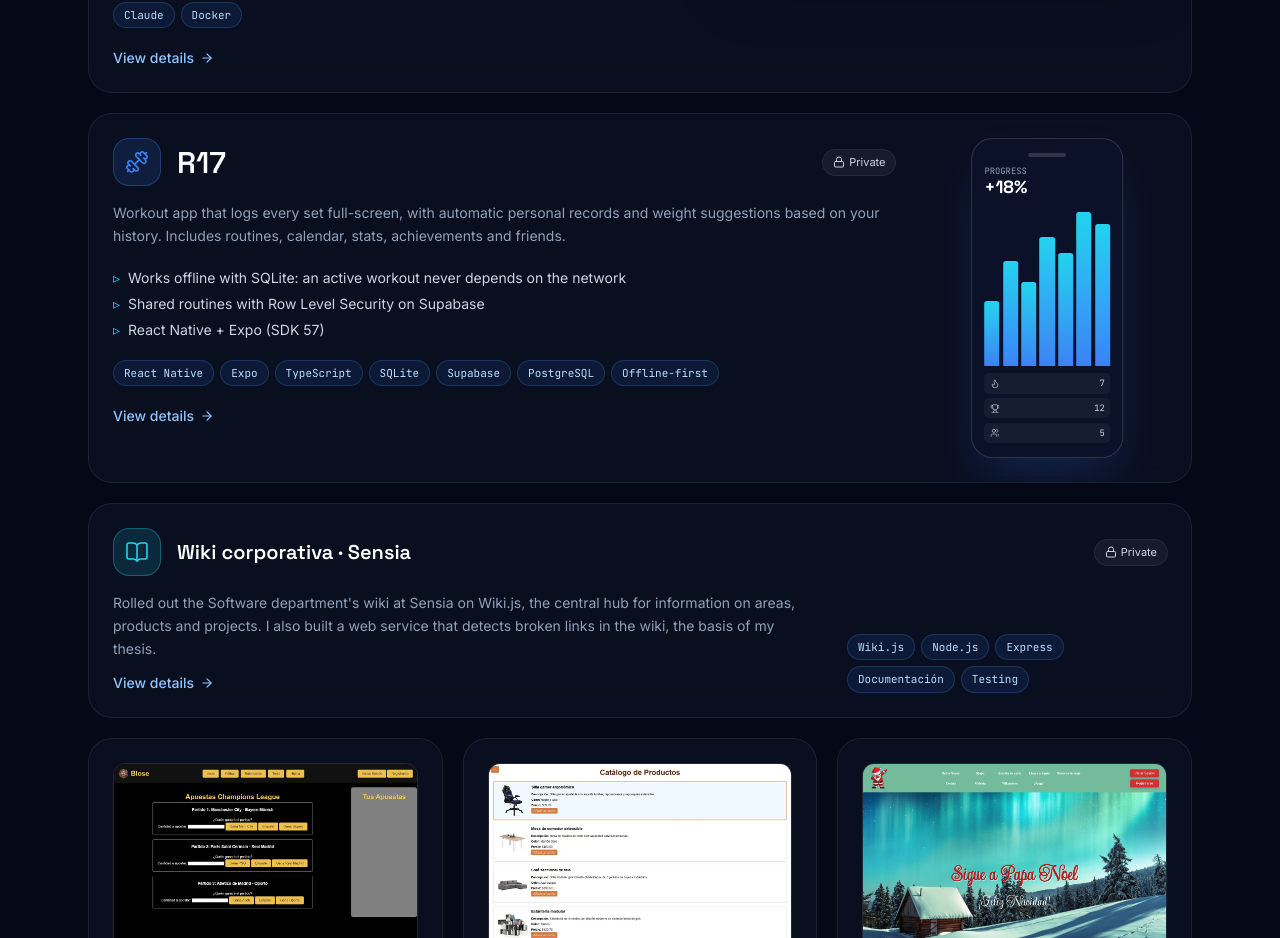
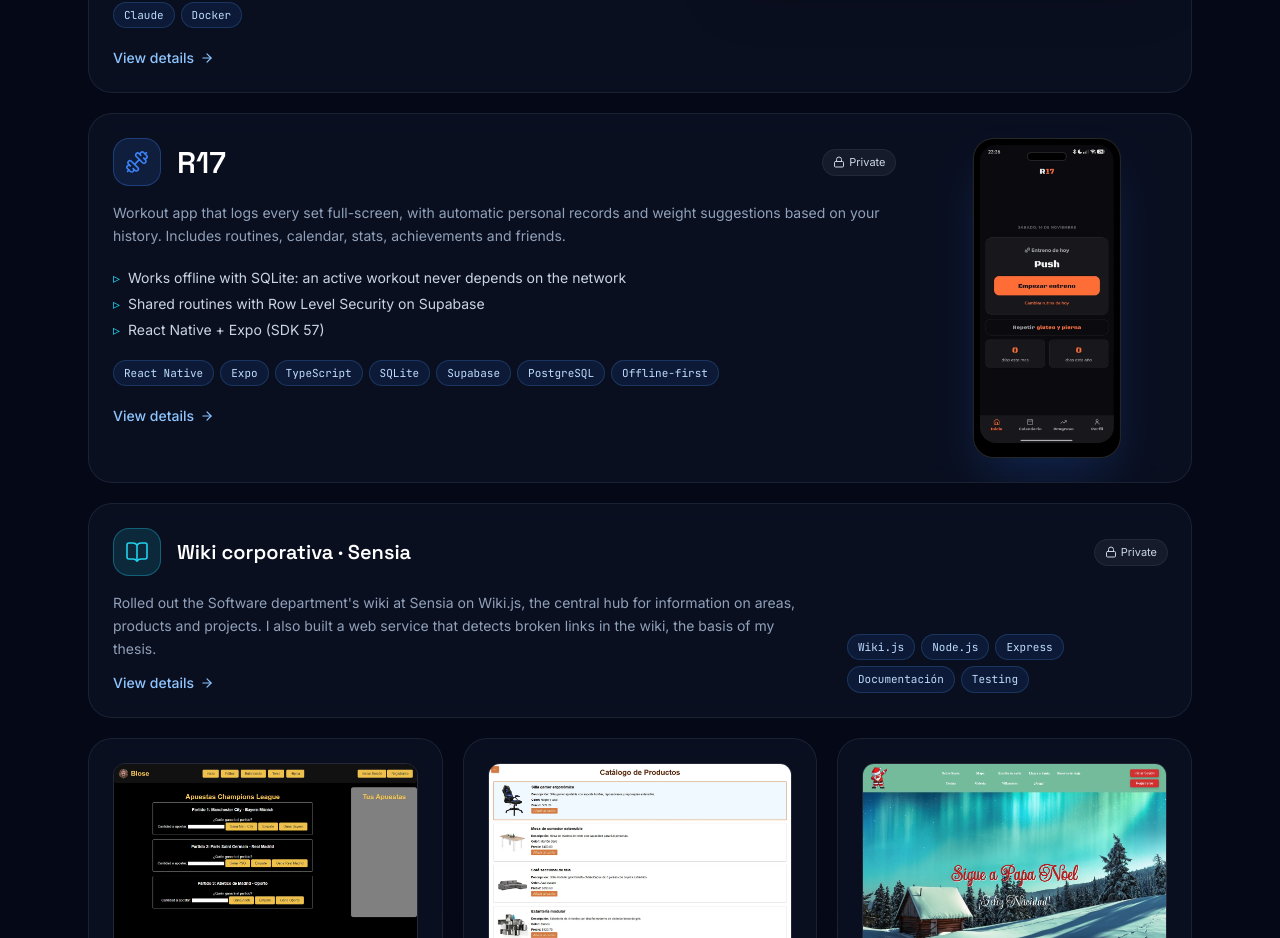
Before and after one commit to marcosrdiaz/marcosrdiaz.github.io, a React (Vite) app: page / in a window 1280 px wide. Shown: the part 4620-5558 px from the top of the page. Built offline with nearby package versions, Linux system fonts and the light colour scheme.

Commit message:
R17: captura real de la app dentro del movil de la tarjeta (marco con la proporcion de la captura)
Co-Authored-By: Claude Sonnet 5.5 <noreply@anthropic.com>

```diff
--- a/src/components/ProjectModal.tsx
+++ b/src/components/ProjectModal.tsx
@@ -89,7 +89,7 @@ export default function ProjectModal({ p, onClose }: { p: Project; onClose: () =
           {p.images && (
             <section>
               <h4 className={h}>{t(ui.projects.gallery)}</h4>
-              <div className="mt-3 space-y-3">{p.images.map(img => <Shot key={img.src} img={img} />)}</div>
+              <div className="mt-3 space-y-3">{p.images.map(img => <Shot key={img.src} img={img} className={img.phone ? 'mx-auto max-w-[15rem]' : ''} />)}</div>
             </section>
           )}
         </div>
--- a/src/components/Projects.tsx
+++ b/src/components/Projects.tsx
@@ -1,4 +1,4 @@
-import { ArrowRight, Flame, Lock, Trophy, Users } from 'lucide-react'
+import { ArrowRight, Lock } from 'lucide-react'
 import { lazy, Suspense, useRef, useState, type MouseEvent, type ReactNode } from 'react'
 import { AnimatePresence, motion, useMotionTemplate, useMotionValue, useSpring } from 'motion/react'
 import { profile, projects, ui, type Project, type ProjectImage } from '../data'
@@ -9,43 +9,33 @@ import { Section, Tag } from './ui'
 // The detail dialog is only fetched the first time a card is opened
 const ProjectModal = lazy(() => import('./ProjectModal'))
 
+/** Space between the phone frame and its screen, as a fraction of the frame width. */
+const BEZEL = 0.025
+
 /**
- * Mini animated "stats" visual: placeholder for a feature card until it has real screenshots (see `images` in data.ts).
- * It keeps a 9:19 phone ratio and sizes everything in `em` relative to its own width (6.2cqw), so it scales
- * proportionally: normal size on mobile, full card height (within the card padding) from `lg`.
+ * Phone frame around a portrait screenshot. The frame ratio is derived from the image (screen + bezel), so the
+ * screenshot is never cropped or stretched. Normal size on mobile; from `lg` it fills the card height (the
+ * card padding stays as margin) and its width follows from the ratio.
  */
-function PhoneMock() {
-  const bars = [40, 65, 52, 80, 70, 95, 88]
+function PhoneMock({ img }: { img: ProjectImage }) {
+  const { t } = useLang()
+  const ratio = 1 / ((1 - 2 * BEZEL) * (img.height / img.width) + 2 * BEZEL)
   return (
     <div
-      aria-hidden
-      className="relative mx-auto aspect-[9/19] w-36 shrink-0 rounded-[14%/6.6%] border border-white/15 bg-ink-2 shadow-2xl shadow-blue-500/20 [container-type:inline-size] lg:absolute lg:inset-y-0 lg:left-1/2 lg:mx-0 lg:w-auto lg:-translate-x-1/2"
+      className="relative mx-auto w-36 shrink-0 rounded-[14%/6.5%] border border-white/15 bg-black shadow-2xl shadow-blue-500/20 [container-type:inline-size] lg:absolute lg:inset-y-0 lg:left-1/2 lg:mx-0 lg:w-auto lg:-translate-x-1/2"
+      style={{ aspectRatio: String(ratio), padding: `${BEZEL * 100}%` }}
     >
-      <div className="flex h-full flex-col" style={{ fontSize: '6.2cqw', padding: '1.5em 1.3em' }}>
-        <div className="mx-auto rounded-full bg-white/15" style={{ height: '0.4em', width: '4.2em', marginBottom: '1em' }} />
-        <p className="font-mono text-slate-400" style={{ fontSize: '0.95em', lineHeight: 1.2 }}>PROGRESS</p>
-        <p className="font-display font-bold text-white" style={{ fontSize: '1.9em', lineHeight: 1.15 }}>+18%</p>
-        <div className="flex min-h-0 flex-1 items-end" style={{ margin: '0.8em 0', gap: '0.35em' }}>
-          {bars.map((b, i) => (
-            <motion.span
-              key={i}
-              initial={{ height: 0 }}
-              whileInView={{ height: `${b}%` }}
-              viewport={{ once: true }}
-              transition={{ delay: 0.3 + i * 0.07, type: 'spring', stiffness: 120, damping: 14 }}
-              className="flex-1 bg-gradient-to-t from-brand to-brand-2"
-              style={{ borderRadius: '0.3em 0.3em 0 0' }}
-            />
-          ))}
-        </div>
-        <div className="grid" style={{ gap: '0.5em' }}>
-          {([[Flame, '7'], [Trophy, '12'], [Users, '5']] as const).map(([I, n]) => (
-            <div key={n} className="flex items-center justify-between bg-white/5 text-slate-300" style={{ padding: '0.4em 0.6em', borderRadius: '0.55em', fontSize: '0.95em' }}>
-              <I size="1.1em" strokeWidth={1.6} aria-hidden /><span className="font-mono">{n}</span>
-            </div>
-          ))}
-        </div>
-      </div>
+      <img
+        src={img.src}
+        width={img.width}
+        height={img.height}
+        alt={t(img.alt)}
+        loading="lazy"
+        decoding="async"
+        className="block h-auto w-full rounded-[12.1%/5.45%]"
+      />
+      {/* notch / camera pill over the (empty) centre of the status bar */}
+      <span aria-hidden className="absolute left-1/2 -translate-x-1/2 rounded-full bg-black ring-1 ring-white/10" style={{ top: '4.4%', width: '26%', height: '2.1%' }} />
     </div>
   )
 }
@@ -84,6 +74,7 @@ function ProjectCard({ p, index, span, onOpen }: { p: Project; index: number; sp
   }
   const leave = () => { rx.set(0); ry.set(0) }
   const cover = p.images?.[0]
+  const isPhone = !!cover?.phone
 
   const iconBox = (
     <span className="flex h-12 w-12 shrink-0 items-center justify-center rounded-2xl" style={{ background: `${p.accent}22`, boxShadow: `inset 0 0 0 1px ${p.accent}55` }}>
@@ -120,19 +111,19 @@ function ProjectCard({ p, index, span, onOpen }: { p: Project; index: number; sp
     // All the text lives in the left column. The visual sits top-right: a screenshot takes ~5/12 of the card
     // (top-aligned), the phone placeholder 3/12 and stretches to the full card height. On mobile it goes last.
     body = (
-      <div className={`grid gap-x-8 gap-y-6 ${cover ? 'lg:grid-cols-[minmax(0,1fr)_42%]' : 'lg:grid-cols-12'}`}>
-        <div className={`flex min-w-0 flex-col ${cover ? '' : 'lg:col-span-9'}`}>
+      <div className={`grid gap-x-8 gap-y-6 ${isPhone ? 'lg:grid-cols-12' : cover ? 'lg:grid-cols-[minmax(0,1fr)_42%]' : ''}`}>
+        <div className={`flex min-w-0 flex-col ${isPhone ? 'lg:col-span-9' : ''}`}>
           {headerRow('text-2xl sm:text-3xl')}
           <p className="mt-4 text-sm leading-relaxed text-slate-400">{t(p.desc)}</p>
           {highlights && <div className="mt-5">{highlights}</div>}
           <div className="mt-5">{tags}</div>
           <div className="mt-5">{more}</div>
         </div>
-        {cover ? (
+        {cover && (isPhone ? (
+          <div className="relative order-last flex justify-center lg:order-none lg:col-span-3 lg:block lg:min-h-80"><PhoneMock img={cover} /></div>
+        ) : (
           <div className="order-last mx-auto w-full max-w-sm lg:order-none lg:max-w-none lg:self-start"><Shot img={cover} className="shadow-2xl shadow-black/40" /></div>
-        ) : (
-          <div className="relative order-last flex justify-center lg:order-none lg:col-span-3 lg:block lg:min-h-80"><PhoneMock /></div>
-        )}
+        ))}
       </div>
     )
   } else if (p.layout === 'strip') {
--- a/src/data.ts
+++ b/src/data.ts
@@ -251,7 +251,8 @@ export const experience: Experience[] = [
 // current position pinned on top, the rest in reverse-chronological order (filters keep this order)
 experience.sort((a, b) => Number(!!b.current) - Number(!!a.current) || b.date.localeCompare(a.date))
 
-export type ProjectImage = { src: string; width: number; height: number; alt: T }
+/** `phone`: portrait phone screenshot, shown inside the phone frame of a feature card */
+export type ProjectImage = { src: string; width: number; height: number; alt: T; phone?: boolean }
 
 export type Project = {
   id: string
@@ -263,7 +264,7 @@ export type Project = {
   private?: boolean
   /** feature: full-width card with image/placeholder top-right; strip: compact full-width row; card: regular third-width card */
   layout: 'feature' | 'strip' | 'card'
-  /** Real screenshots (webp in public/projects/<id>/); the first one is the card image. Without them, feature cards show the PhoneMock placeholder: to swap in real screenshots, drop the WebP files in public/projects/<id>/ and list them here. */
+  /** Real screenshots (webp in public/projects/<id>/); the first one is the card image. A `phone: true` image is rendered inside a phone frame (R17). */
   images?: ProjectImage[]
   /** Content of the detail modal. `role` is omitted when it has not been confirmed. */
   detail: { problem: T; role?: T; decisions: T[] }
@@ -328,6 +329,12 @@ export const projects: Project[] = [
     ],
     tags: ['React Native', 'Expo', 'TypeScript', 'SQLite', 'Supabase', 'PostgreSQL', 'Offline-first'],
     private: true,
+    images: [
+      {
+        src: '/projects/training/home.webp', width: 480, height: 1066, phone: true,
+        alt: { es: 'Pantalla de inicio de R17: entreno de hoy, botón para empezarlo y accesos a calendario, progreso y perfil', en: 'R17 home screen: today\'s workout, a button to start it and shortcuts to calendar, progress and profile' },
+      },
+    ],
     detail: {
       problem: {
         es: 'Quería una app para registrar mis entrenamientos serie a serie, rápida de usar en mitad del entreno y que funcionara sin conexión.',
```
Also changed, not shown: public/projects/training/home.webp (added).
